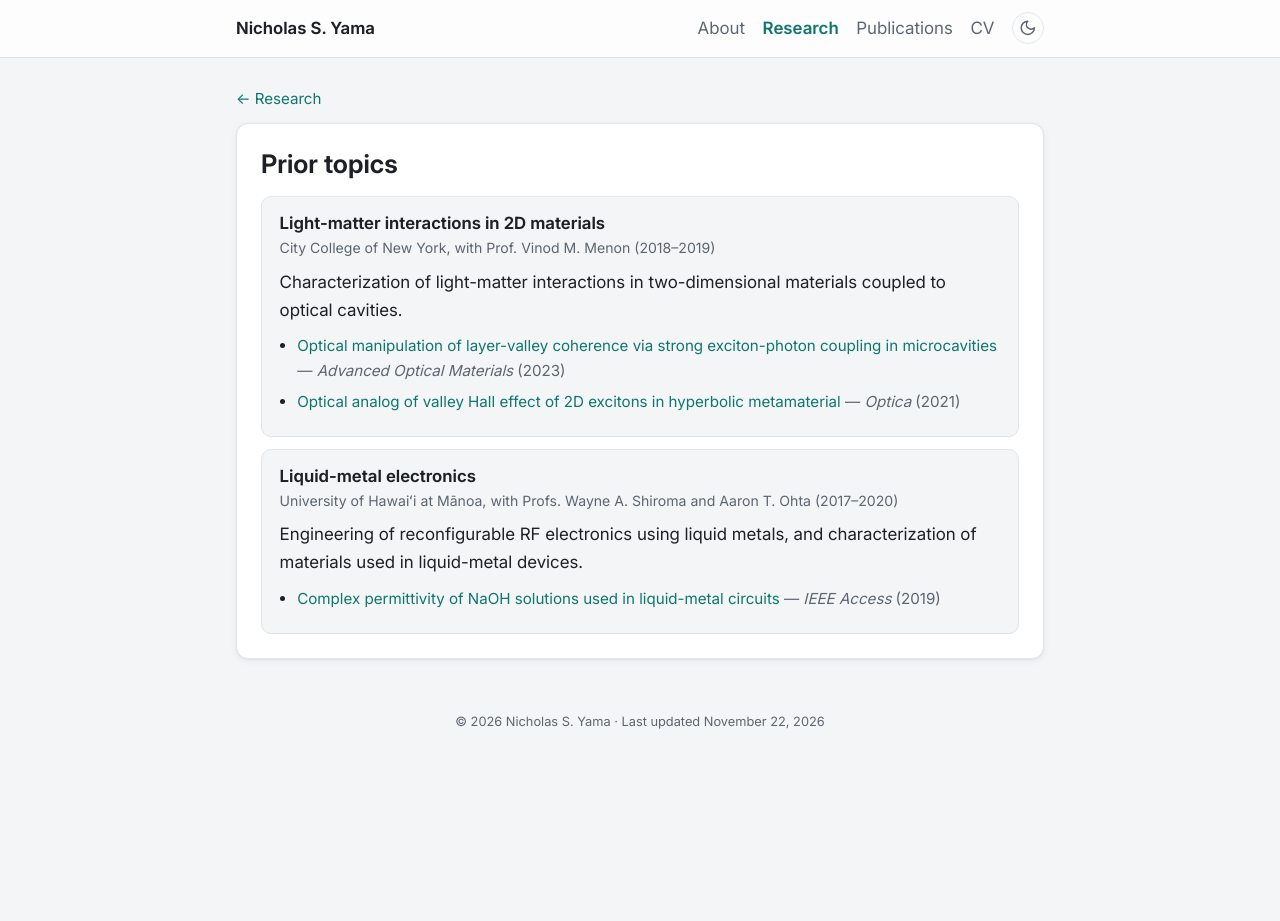
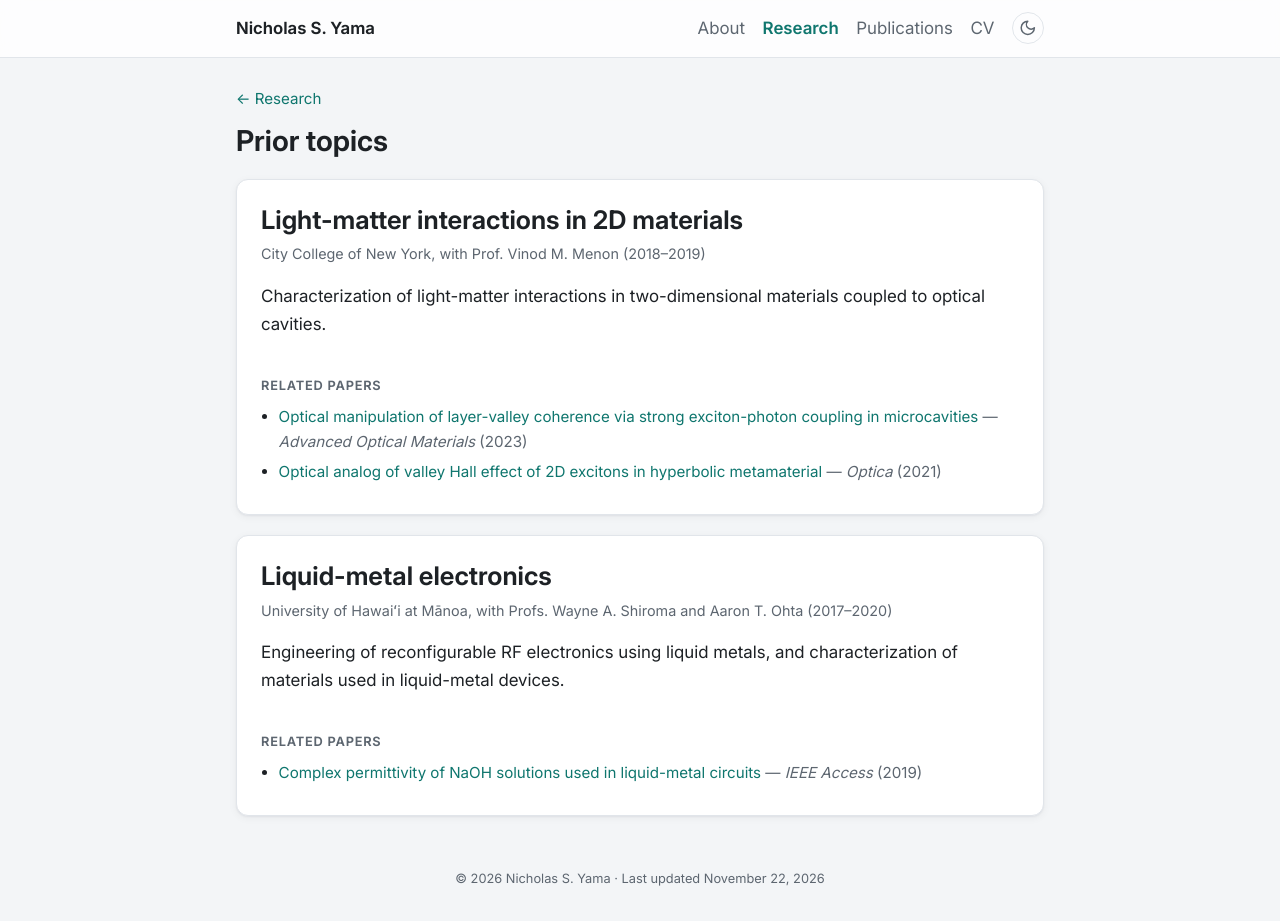
Before and after one commit to nyama8/nyama8.github.io, a Jekyll site: the page built from _topics/prior.md, in a window 1280 px wide and 921 px high. Built offline with Jekyll 4.4.1, drawn with Linux system fonts in a browser that asks for light colours.

Commit message:
Prior topics: no card summary; each subtopic laid out as its own topic card
Co-Authored-By: Claude Opus 5.5 <noreply@anthropic.com>

```diff
--- a/_layouts/research.html
+++ b/_layouts/research.html
@@ -22,7 +22,9 @@ layout: default
     {%- endif %}
     <div class="topic-body">
       <h3 class="topic-title">{{ topic.title }}</h3>
+      {%- if topic.summary %}
       <p class="topic-summary">{{ topic.summary }}</p>
+      {%- endif %}
       <span class="topic-more">Read more <span aria-hidden="true">→</span></span>
     </div>
   </a>
--- a/_layouts/topic.html
+++ b/_layouts/topic.html
@@ -3,6 +3,27 @@ layout: default
 ---
 {%- comment -%} Page for one research topic (a file in the _topics folder). {%- endcomment %}
 <p class="back-link"><a href="{{ '/research/' | relative_url }}"><span aria-hidden="true">←</span> Research</a></p>
+
+{%- comment -%}
+  Pages with "subtopics:" (e.g. Prior topics): the page title on top, then one card per
+  subtopic, each laid out like a topic page (title, optional place/years line, text,
+  Related papers).
+{%- endcomment %}
+{%- if page.subtopics %}
+<h1 class="page-title">{{ page.title }}</h1>
+{%- for s in page.subtopics %}
+<article class="card prose topic-page">
+  <h2 class="topic-page-title">{{ s.title }}</h2>
+  {%- if s.where %}
+  <p class="subtopic-where">{{ s.where }}</p>
+  {%- endif %}
+  {%- if s.text %}
+  <p>{{ s.text }}</p>
+  {%- endif %}
+  {% include related-papers.html ids=s.papers %}
+</article>
+{%- endfor %}
+{%- else %}
 
 <article class="card prose topic-page">
   <h1 class="topic-page-title">{{ page.title }}</h1>
@@ -13,19 +34,6 @@ layout: default
   </figure>
   {%- endif %}
   {{ content }}
-
-  {%- comment -%}
-    Subtopics (optional, e.g. on "Prior topics"): an inner card per entry in "subtopics:",
-    with a title, optional place/years line, a short text, and its papers.
-  {%- endcomment %}
-  {%- for s in page.subtopics %}
-  <div class="subtopic">
-    <h2 class="subtopic-title">{{ s.title }}</h2>
-    {%- if s.where %}<p class="subtopic-where">{{ s.where }}</p>{% endif %}
-    {%- if s.text %}<p class="subtopic-text">{{ s.text }}</p>{% endif %}
-    {% include related-papers.html ids=s.papers heading="none" %}
-  </div>
-  {%- endfor %}
 
   {%- comment -%}
     Highlighted papers: an inner card per entry in "highlights:", showing the paper's
@@ -61,3 +69,4 @@ layout: default
   {%- assign highlight_ids = page.highlights | map: "id" %}
   {% include related-papers.html ids=page.papers exclude=highlight_ids %}
 </article>
+{%- endif %}
--- a/assets/css/style.css
+++ b/assets/css/style.css
@@ -345,18 +345,8 @@ img { max-width: 100%; height: auto; }
 }
 .highlight .highlight-text { margin: 0; }   /* ".highlight" makes this win over the general paragraph spacing */
 
-/* Subtopic cards (e.g. on the "Prior topics" page): same gray inner card as highlights. */
-.subtopic {
-  background: var(--bg);
-  border: 1px solid var(--border);
-  border-radius: 10px;
-  padding: 1rem 1.1rem;
-  margin-top: 0.75rem;
-}
-.subtopic .subtopic-title { font-size: 1.05rem; margin: 0 0 0.15rem; }
-.subtopic .subtopic-where { color: var(--muted); font-size: 0.88rem; margin: 0 0 0.5rem; }
-.subtopic .subtopic-text { margin: 0 0 0.6rem; }
-.subtopic .related { margin: 0; }
+/* Place/years line under a subtopic title on the Prior topics page. */
+.topic-page .subtopic-where { color: var(--muted); font-size: 0.9rem; margin: -0.6rem 0 1rem; }
 
 .related-heading {
   font-size: 0.8rem;
```
Also changed, not shown: _topics/prior.md (+2 -4 lines).
